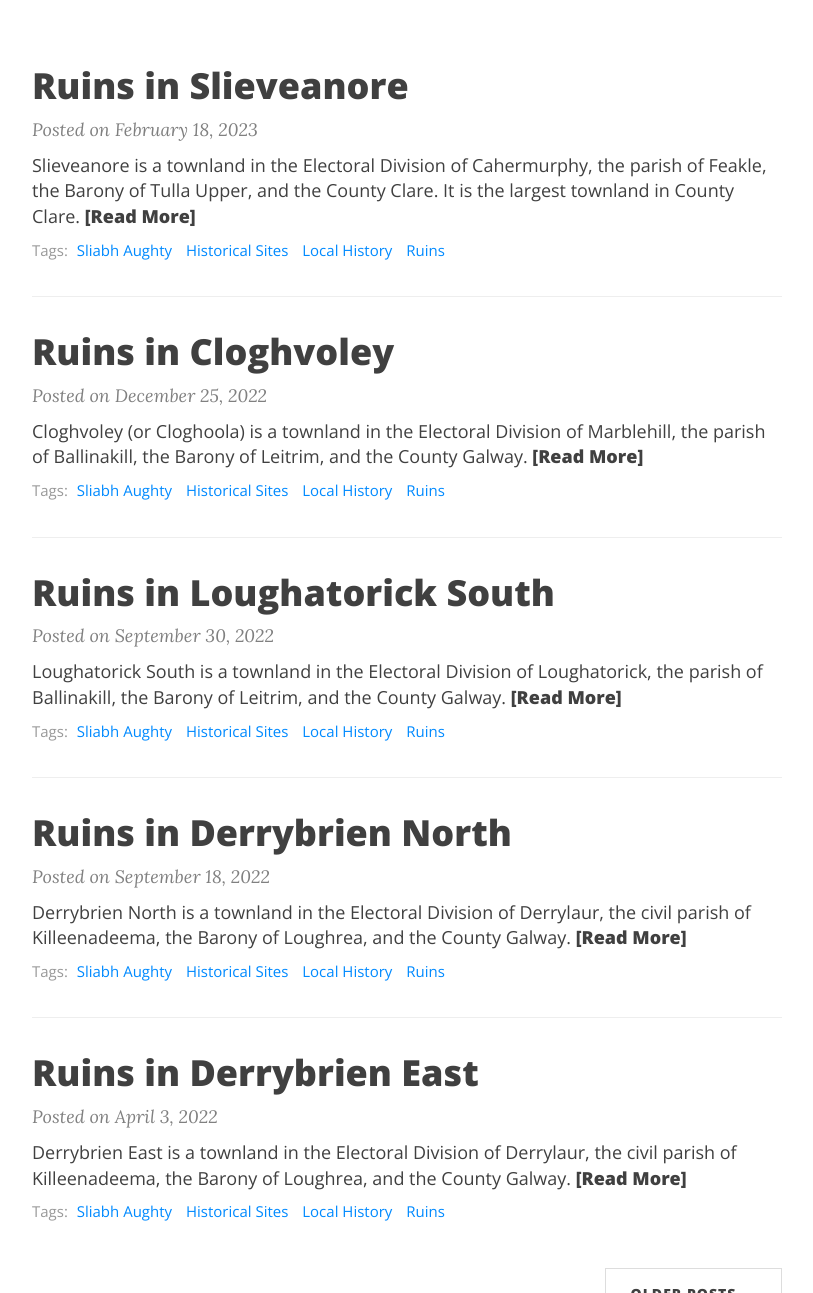
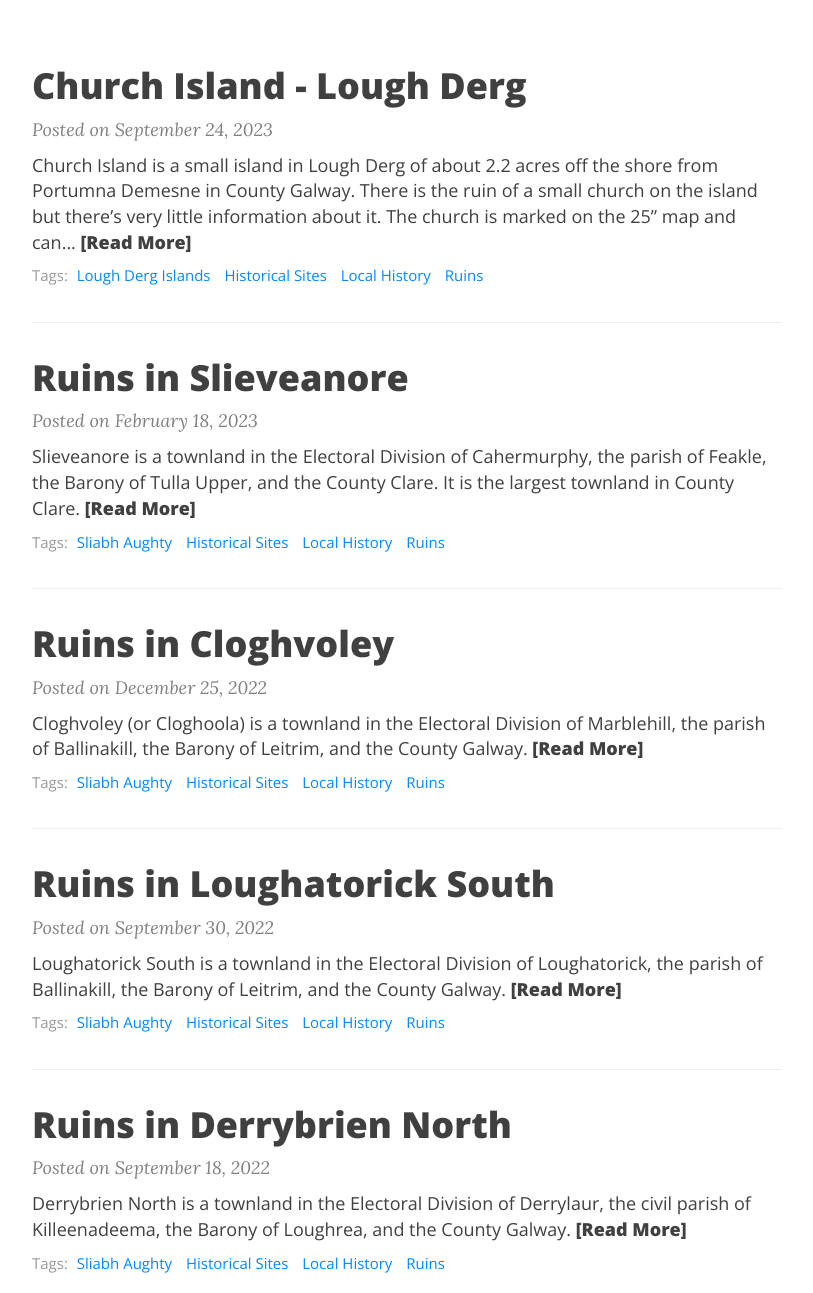
Before and after one commit to jasonpdk/jasonpdk.github.io, a Jekyll site: the page built from index.html, in a window 1280 px wide and 1400 px high, scrolled down 386 px, cut to the strip 107-1400 px from the top of the window. Shown: the whole strip, without its empty margins (233-1046 px from the left). Built offline with Jekyll 4.4.1, drawn with Linux system fonts in a browser that asks for light colours; nearby versions of some CDN libraries; the list of posts is cut into pages by our own code.

Commit message:
add church island

```diff
--- a/_config.yml
+++ b/_config.yml
@@ -22,6 +22,7 @@ title: keane.id
 navbar-links:
   About: "about"
   Ruins: "ruins"
+  Islands: "islands"
   Links: "links"
   Map:   "http://map.keane.id"
   Tags: "tags"
--- /dev/null
+++ b/_posts/2023-09-24-church-island-lough-derg.md
@@ -0,0 +1,29 @@
+---
+layout: post
+title: Church Island - Lough Derg
+tags: [Lough Derg Islands, Historical Sites, Local History, Ruins]
+comments: true
+---
+
+Church Island is a small island in Lough Derg of about 2.2 acres off the shore from Portumna Demesne in County Galway. There is the ruin of a small church on the island but there's very little information about it. The church is marked on the 25" map and can be seen clearly in sattelite images.
+
+![Church Island Sattellite Map]({{ 'https://keane-content.ams3.digitaloceanspaces.com/img/lough_derg/islands/church_island/churchisland-sattelite.png' }})
+![Church Island 25" Map]({{ 'https://keane-content.ams3.digitaloceanspaces.com/img/lough_derg/islands/church_island/churchisland-25inch.png' }})
+
+
+![Church Island]({{ 'https://keane-content.ams3.digitaloceanspaces.com/img/lough_derg/islands/church_island/churchisland-1.jpg' }})
+![Church Island]({{ 'https://keane-content.ams3.digitaloceanspaces.com/img/lough_derg/islands/church_island/churchisland-2.jpg' }})
+![Church Island]({{ 'https://keane-content.ams3.digitaloceanspaces.com/img/lough_derg/islands/church_island/churchisland-3.jpg' }})
+![Church Island]({{ 'https://keane-content.ams3.digitaloceanspaces.com/img/lough_derg/islands/church_island/churchisland-4.jpg' }})
+![Church Island]({{ 'https://keane-content.ams3.digitaloceanspaces.com/img/lough_derg/islands/church_island/churchisland-5.jpg' }})
+![Church Island]({{ 'https://keane-content.ams3.digitaloceanspaces.com/img/lough_derg/islands/church_island/churchisland-6.jpg' }})
+![Church Island]({{ 'https://keane-content.ams3.digitaloceanspaces.com/img/lough_derg/islands/church_island/churchisland-7.jpg' }})
+![Church Island]({{ 'https://keane-content.ams3.digitaloceanspaces.com/img/lough_derg/islands/church_island/churchisland-8.jpg' }})
+![Church Island]({{ 'https://keane-content.ams3.digitaloceanspaces.com/img/lough_derg/islands/church_island/churchisland-9.jpg' }})
+![Church Island]({{ 'https://keane-content.ams3.digitaloceanspaces.com/img/lough_derg/islands/church_island/churchisland-10.jpg' }})
+
+
+[Download high resolution images](https://keane-content.ams3.digitaloceanspaces.com/img/lough_derg/islands/church_island/churchisland-highres.zip)
+
+# Map
+<iframe src="https://www.google.com/maps/embed?pb=!1m18!1m12!1m3!1d1693.216053700382!2d-8.244251778186834!3d53.07334688708185!2m3!1f0!2f0!3f0!3m2!1i1024!2i768!4f13.1!3m3!1m2!1s0x485c8b0464545501%3A0x25b0e73d4b3d78a6!2sChurch%20Island!5e1!3m2!1sen!2sie!4v1695585973777!5m2!1sen!2sie" width="100%" height="450" style="border:0;" allowfullscreen="" loading="lazy" referrerpolicy="no-referrer-when-downgrade"></iframe>
--- /dev/null
+++ b/islands.html
@@ -0,0 +1,13 @@
+---
+layout: page
+title: 'Islands in Lough Derg'
+---
+
+<div class="text-left">
+    <h2>Galway</h2>
+    <ul>
+        <li><a href="https://keane.id/2023-09-24-church-island-lough-derg/">Church Island</a></li>
+    </ul>
+
+
+</div>
```
